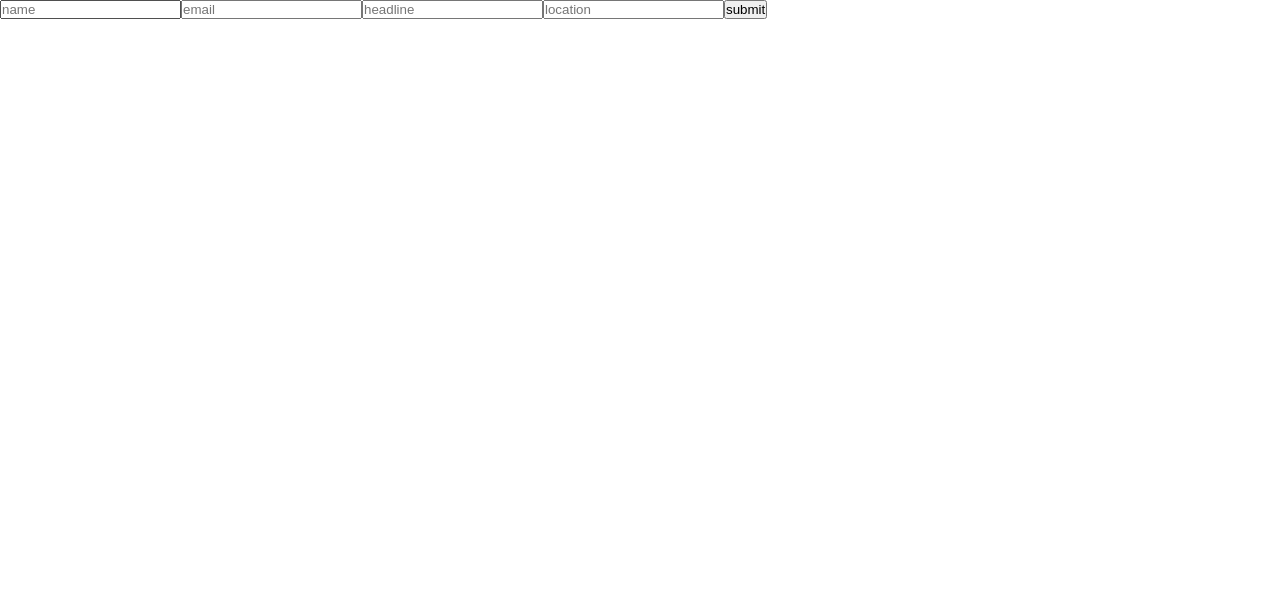
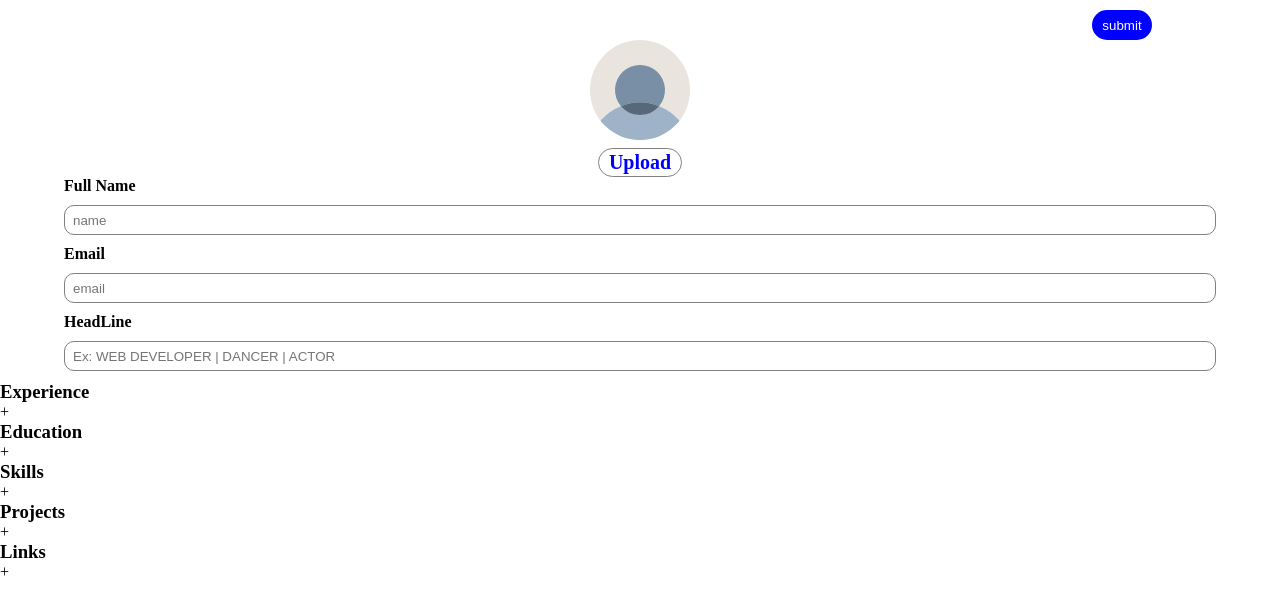
Before and after one commit to TEMPTUN/web, a Next.js app: page /userprofile in a window 1280 px wide. Shown: the top 596 px of the page. Built offline with nearby package versions, Linux system fonts and the light colour scheme.

Commit message:
worked on profile update UI

```diff
--- a/component/CollabPage/Discussion.js
+++ b/component/CollabPage/Discussion.js
@@ -28,17 +28,13 @@ const Discussion = () => {
     });
 
 
-   if (error) {
-    console.log(error);
-    return <div>error</div>}
+   if (error) { return <div>error</div>}
 
-    console.log(data);
     if (!data) return <h1>loading...</h1>
 
 
   return (
     <div className={style.groupFrame}>
-        {console.log(data)}
         <div className={style.createPost} onClick={()=>setOpen(true)}>Ask</div>
         {open===true && <CreateDiscussion setOpen={setOpen}/>}
 
--- a/pages/userprofile.jsx
+++ b/pages/userprofile.jsx
@@ -1,15 +1,26 @@
 import React from 'react'
 import { useForm } from 'react-hook-form'
 import { useState } from 'react'
+import { useSelector } from 'react-redux';
+import style from '../styles/updateProfile.module.scss';
+import { all } from 'axios';
+// import style from 'styled-components';
 
-const Experience  = ()=>{
+const Experience  = ({setForm,setAllData,allData})=>{
   const {register,handleSubmit,formState: { errors }} = useForm();
-  const exper = async(data)=>{
-    console.log(data);
+  const experience = async(data)=>{
+    setForm("");
+    setAllData((prev)=>({
+      ...prev,
+      Experience:[
+        ...allData.Experience,
+        data
+      ]
+    }))
   }
   return (
-    <div>
-        <form onSubmit={()=>handleSubmit(exper)}>
+    <div className={style.updateFrame}>
+        <form onSubmit={handleSubmit(experience)}>
           <input type="text" placeholder="company name" {...register("companyname")}></input>
           <input type="text" placeholder="position" {...register("position")}></input>
           <select {...register("emplotype")}>
@@ -26,14 +37,21 @@ const Experience  = ()=>{
   )
 }
 
-const Education = ()=>{
+const Education = ({setForm,setAllData,allData})=>{
   const {register,handleSubmit,formState: { errors }} = useForm();
   const educ=async(data)=>{
-    console.log(data);
+    setForm("");
+    setAllData((prev)=>({
+      ...prev,
+      Education:[
+        ...allData.Education,
+        data
+      ]
+    }))
   }
   return (
     <div>
-        <form onSubmit={()=>handleSubmit(educ)}>
+        <form onSubmit={handleSubmit(educ)}>
           <input type="text" placeholder="school name" {...register("schoolname")}></input>
           <input type="text" placeholder="degree" {...register("degree")}></input>
           <input type="text" placeholder="start year" {...register("startyear")}></input>
@@ -44,98 +62,155 @@ const Education = ()=>{
   )
 }
 
-const Skill = ()=>{
+const Skill = ({setForm,setAllData,allData})=>{
+  const {register,handleSubmit,formState: { errors }} = useForm();
+  const onsubmit = (data)=>{
+    if(data.skill===""){
+      return;
+    }
+    setAllData((prev)=>({
+      ...prev,
+      Skill:[
+        ...allData.Skill,
+        data.skill,
+      ]
+    }))
+    setForm("");
+  }
   return (
-    <div>Skill</div>
+    <form onSubmit={handleSubmit(onsubmit)}>
+      <input type="text" placeholder="skill" {...register("skill")}></input>
+      <button type='submit'>add</button>
+    </form>
   )
 }
 
-const Project = ()=>{
+const Project = ({setForm,setAllData,allData})=>{
+  const {register,handleSubmit,formState: { errors }} = useForm();
+
+  const onsubmit = (data)=>{
+    if(data.link===""){
+      return;
+    }
+    setAllData((prev)=>({
+      ...prev,
+      Project:[
+        ...allData.Project,
+        {link:data.link,description:data.desc},
+      ]
+    }))
+    setForm("");
+  }
   return (
-    <div>Project</div>
+    <form onSubmit={handleSubmit(onsubmit)}>
+      <input type="text" placeholder="Description" {...register("description")}></input>
+      <input type="text" placeholder="link" {...register("link")}></input>
+      <button type='submit'>add</button>
+    </form>
   )
 }
 
-const Link = ()=>{
+const Link = ({setForm,setAllData,allData})=>{
   const {register,handleSubmit,formState: { errors }} = useForm();
-  const onsubmit = async(e,data)=>{
-    e.preventDefault();
-    console.log(data);
+  const onsubmit = async(data)=>{
+    if(data.link===""){
+      return;
+    }
+    setAllData((prev)=>({
+      ...prev,
+      Links:[
+        ...allData.Links,
+        {platform:data.platform,
+        link:data.link},
+      ]
+    }))
+    setForm("");
   }
   return (
-    <div>
-      <form onSubmit={(e)=>{handleSubmit(e,onsubmit)}}>
-        <input type="text" placeholder="github link" {...register("github")}></input>
-        <input type="text" placeholder="linkedin link" {...register("linkedin")}></input>
-        <input type="text" placeholder="instagram link" {...register("instagram")}></input>
-        <button type='submit'>add</button>
-      </form>
-    </div>
+
+    <form onSubmit={handleSubmit(onsubmit)}>
+      <input type="text" placeholder="Platform" {...register("platform")}></input>
+      <input type="text" placeholder="link" {...register("link")}></input>
+      <button type='submit'>add</button>
+    </form>
+
   )
 }
 
 
 const userprofile = () => {
-  const [exper,setexper] = useState(false);
+  const user = useSelector((state)=>state.user);
+  const [form,setForm] = useState("");
+  const [allData,setAllData] = useState({
+    Personal:null,
+    Experience:[],
+    Education:[],
+    Skill:[],
+    Project:[],
+    Links:[],
+  });
 
   const {register,handleSubmit,formState: { errors }} = useForm();
-  const handleexpert = (e)=>{
-    console.log(e);
-    // if(e==="experince"){
-    //   setexperience(!exper);
-    // }
-    // else if(e==="education"){
-    //   seteducation(!exper);
-    // }
-    // else if(e==="Skills"){
-    //   setskill(!exper);
-    // }
-    // else if(e==="projects"){
-    //   setproject(!exper);
-    // }
-    // else if(e==="links"){
-    //   setlink(!exper);
-    // }
-  }
-  const onSubmit = async(e,data) => {
-    e.preventDefault();
-    console.log(data);
+
+  const onSubmit = async(data) => {
+    setAllData((prev)=>({
+      ...prev,
+      Personal:[
+         data,
+      ]
+    }))
+    console.log(allData); // will get all DAta here
+
   }
   return (
-    <div>
 
-        <form onSubmit={()=>handleSubmit(e,onSubmit)}>
-            <input type="text" placeholder="name" {...register("name",{required: true})}></input>
-            <input type="text" placeholder="email" {...register("email",{required: true})}></input>
-            <input type="text" placeholder="headline" {...register("headline")}></input>
-            <input type="text" placeholder='location' {...register("location")}></input>
-            <button type='submit'>submit</button>
+    <div className={style.updateFrame}>
+        <form onSubmit={handleSubmit(onSubmit)} className={style.profileForm}>
+            <div>
+              {user.image===null && <img src={'/images/user.svg'}></img>}
+              {user.image!==null && <img src={user.image}></img>}
+              <label hrmlfor="image">Upload</label>
+              <input type="file" placeholder="image" id="image" {...register("image")} hidden></input>
+            </div>
+            <div>
+              <label for="name">Full Name</label>
+              <input type="text" placeholder="name" id="name" {...register("name",{required: true})}></input>
+            </div>
+            <div>
+              <label for="name">Email</label>
+              <input type="text" placeholder="email" {...register("email",{required: true})}></input>
+            </div>
+            <div>
+              <label for="name">HeadLine</label>
+              <input type="text" placeholder="Ex: WEB DEVELOPER | DANCER | ACTOR" {...register("headline")}></input>
+            </div>
+            <button type='submit' >submit</button>
         </form>
-        {/* <div>
-            <h3>Experience</h3>
-            <label onClick={()=>handleexpert("experince")}>+</label>
-            {experience && <Experience/>}
+        <div>
+          <h3>Experience</h3>
+          <label onClick={()=>setForm("experience")}>+</label>
+          {form==="experience" && <Experience setForm={setForm} setAllData={setAllData} allData={allData}/>}
         </div>
         <div>
             <h3>Education</h3>
-            <label onClick={()=>handleexpert("education")}>+</label>
-            {education && <Education/>}
+            <label onClick={()=>setForm("education")}>+</label>
+            {form==="education" && <Education setForm={setForm} setAllData={setAllData} allData={allData}/>}
         </div>
         <div>
             <h3>Skills</h3>
-            <label onClick={()=>handleexpert("Skills")}>+</label>
-            {skill && <Skill/>}
+            <label onClick={()=>setForm("skill")} >+</label>
+            {form==="skill" && <Skill setForm={setForm} setAllData={setAllData} allData={allData}/>}
         </div>
         <div>
             <h3>Projects</h3>
-            <label onClick={()=>handleexpert("projects")}>+</label>
-            {project && <Project/>}
+            <label onClick={()=>setForm("project")}>+</label>
+            {form==="project" && <Project setForm={setForm} setAllData={setAllData} allData={allData}/>}
         </div>
       <div>
           <h3>Links</h3>
-          <label onClick={()=>handleexpert("links")}>+</label>
-          {link && <Link/>} */}
-      {/* </div> */}
+          <label onClick={()=>setForm("link")}>+</label>
+          {form==="link" && <Link setForm={setForm} setAllData={setAllData } allData={allData}/>}
+      </div>
     </div>
   )
 }
--- a/redux_feature/UserInfo/userSlice.js
+++ b/redux_feature/UserInfo/userSlice.js
@@ -5,6 +5,7 @@ const initialState = {
   name:null,
   email:null,
   bio:null,
+  image:null,
   likeId:[],
   categoryId:[],
   friendId:[],
--- /dev/null
+++ b/styles/updateProfile.module.scss
@@ -0,0 +1,62 @@
+.updateFrame{
+    width: 100%;
+}
+.profileForm{
+    margin-top: 40px;
+    display: flex;
+    flex-direction: column;
+    align-items: center;
+    width: 100%;
+    div{
+        width: 90%;
+        label{
+            display: block;
+            font-size: 16px;
+            font-weight: 600;
+            margin: auto;
+        }
+        input{
+            width: 100%;
+            height: 30px;
+            border-radius: 10px;
+            padding: 3px 8px;
+            border: 1px solid gray;
+            margin: 10px auto;
+
+        }
+        input:focus{
+            outline: none;
+        }
+    }
+
+    div:nth-child(1){
+        display: flex;
+        flex-direction: column;
+        align-items: center;
+        img{
+            height: 100px;
+            width: 100px;
+            border-radius: 50%;
+        }
+        label{
+            font-size: 20px;
+            border: 1px solid gray;
+            padding: 2px 10px;
+            border-radius: 18px;
+            color: blue;
+            margin-top: 8px;
+        }
+    }
+    button{
+        position:  absolute;
+        top: 10px;
+        right: 10%;
+        height: 30px;
+        width: 60px;
+        border-radius: 18px;
+        background-color: blue;
+        color: white;
+        border: none;
+        cursor: pointer;
+    }
+}
```
Also changed, not shown: component/CollabPage/Group.js (+6 -6 lines), component/Explore/Index.js (+12 -9 lines), component/FeedComp/Feed.js (+2 -24 lines), component/UserProfileComp/UserProfile.js (+0 -8 lines).
